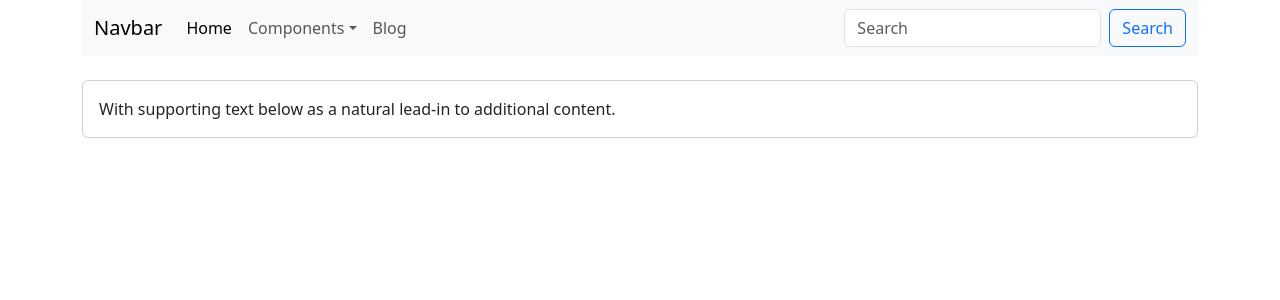
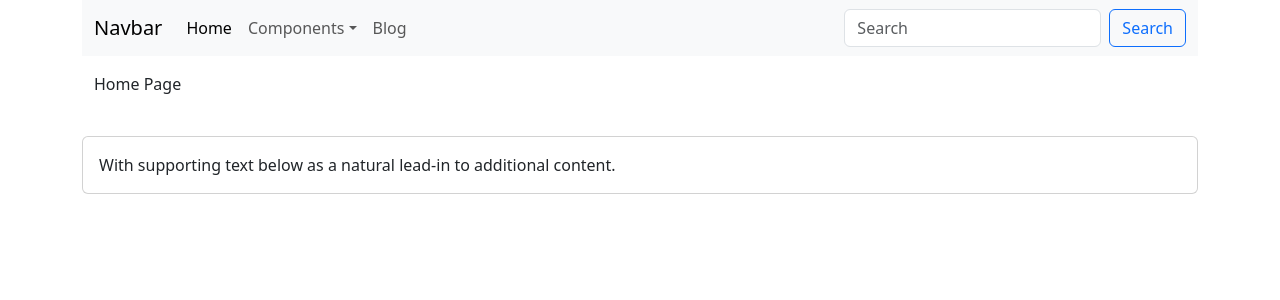
Before and after one commit to novborn/react_blog_on_scroll, a React (Create React App) app: page / in a window 1280 px wide. Shown: the top 300 px of the page. Built offline with nearby package versions, Linux system fonts and the light colour scheme.

Commit message:
remove footer section form blog route

```diff
--- a/src/components/blog/BlogPage.jsx
+++ b/src/components/blog/BlogPage.jsx
@@ -1,3 +1,4 @@
+
 import React, { useEffect, useState, useRef, useCallback } from "react";
 import axios from "axios";
 import Loader from "../Loader";
@@ -55,8 +56,6 @@ const BlogPage = () => {
     const words = content.split(" ");
     return words.length > wordLimit ? words.slice(0, wordLimit).join(" ") + "..." : content;
   };
-
-
 
   return (
     <div className="container mt-4">
--- /dev/null
+++ b/src/components/home/Home.jsx
@@ -0,0 +1,18 @@
+import React from 'react'
+
+function Home() {
+  return (
+    <>
+    <div className="container pt-3">
+        <div className="row">
+            <div className="col md 12">
+            <p>Home Page</p>
+            </div>
+        </div>
+    </div>
+
+    </>
+  )
+}
+
+export default Home
--- a/src/routes/PageLayouts.jsx
+++ b/src/routes/PageLayouts.jsx
@@ -1,32 +1,35 @@
-
-import { BrowserRouter as Router, Route, Routes } from 'react-router-dom';
-import React from 'react'
-import Header from '../components/Header.jsx'
-import Footer from '../components/Footer.jsx'
-import BlogView from '../views/BlogView.jsx'
-import CityStateView from '../views/CityStateView.jsx'
-
-
+import { BrowserRouter as Router, Route, Routes, useLocation } from "react-router-dom";
+import React from "react";
+import Header from "../components/Header.jsx";
+import Footer from "../components/Footer.jsx";
+import BlogView from "../views/BlogView.jsx";
+import CityStateView from "../views/CityStateView.jsx";
+import Home from "../components/home/Home.jsx";
 
 const PageLayouts = () => {
+  const location = useLocation();
+
   return (
-
-   <>
-    <Router>
     <div className="container">
-      <Header/>
+      <Header />
 
       <Routes>
+        <Route path="/" element={<Home />} />
         <Route path="/blog" element={<BlogView />} />
         <Route path="/state-city" element={<CityStateView />} />
       </Routes>
 
-      <Footer/>
+      {location.pathname !== "/blog" && <Footer />}
     </div>
+  );
+};
+
+const PageLayoutsWrapper = () => {
+  return (
+    <Router>
+      <PageLayouts />
     </Router>
-   </>
+  );
+};
 
-  )
-}
-
-export default PageLayouts
+export default PageLayoutsWrapper;
```
Lines whose indentation alone changed are shown as unchanged.
